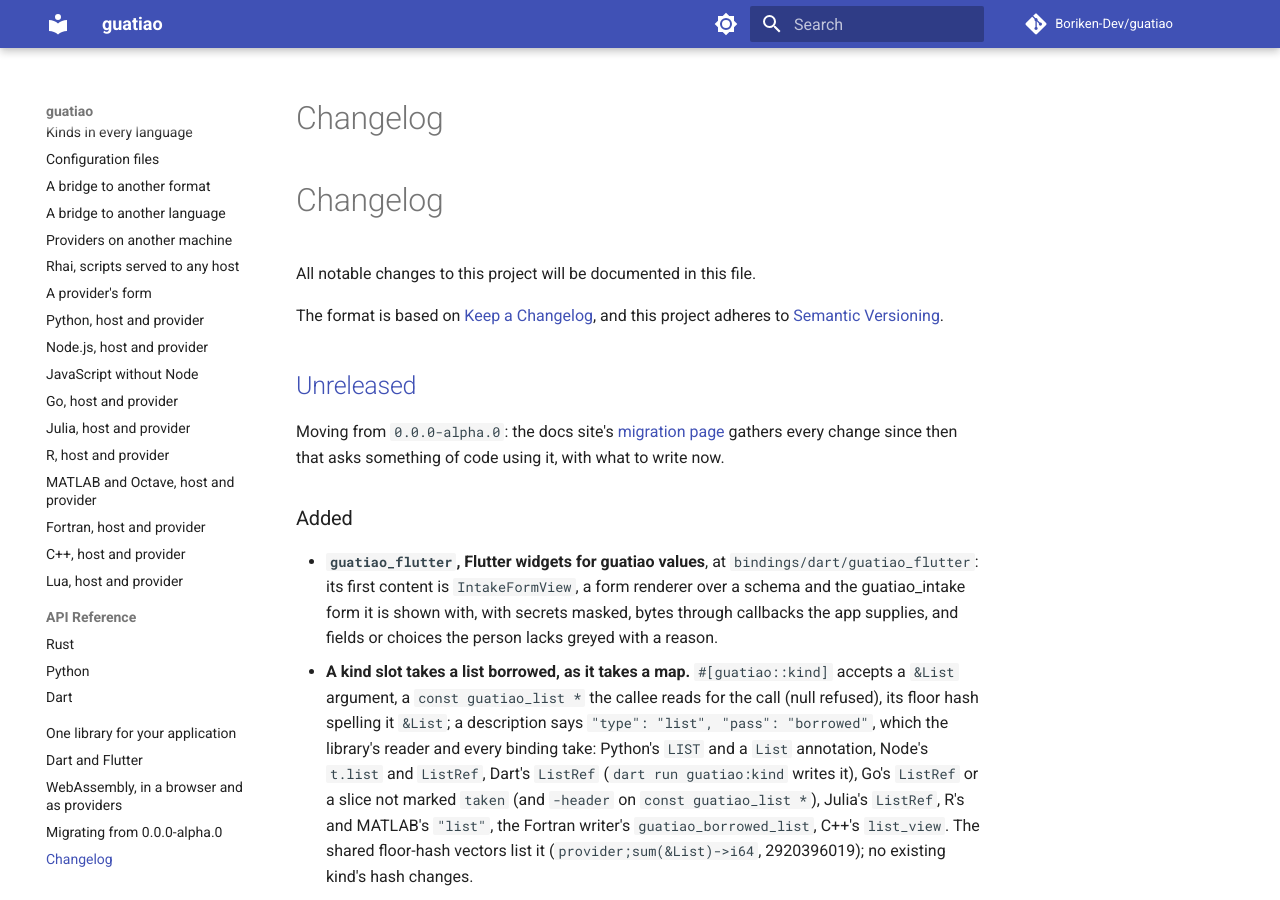
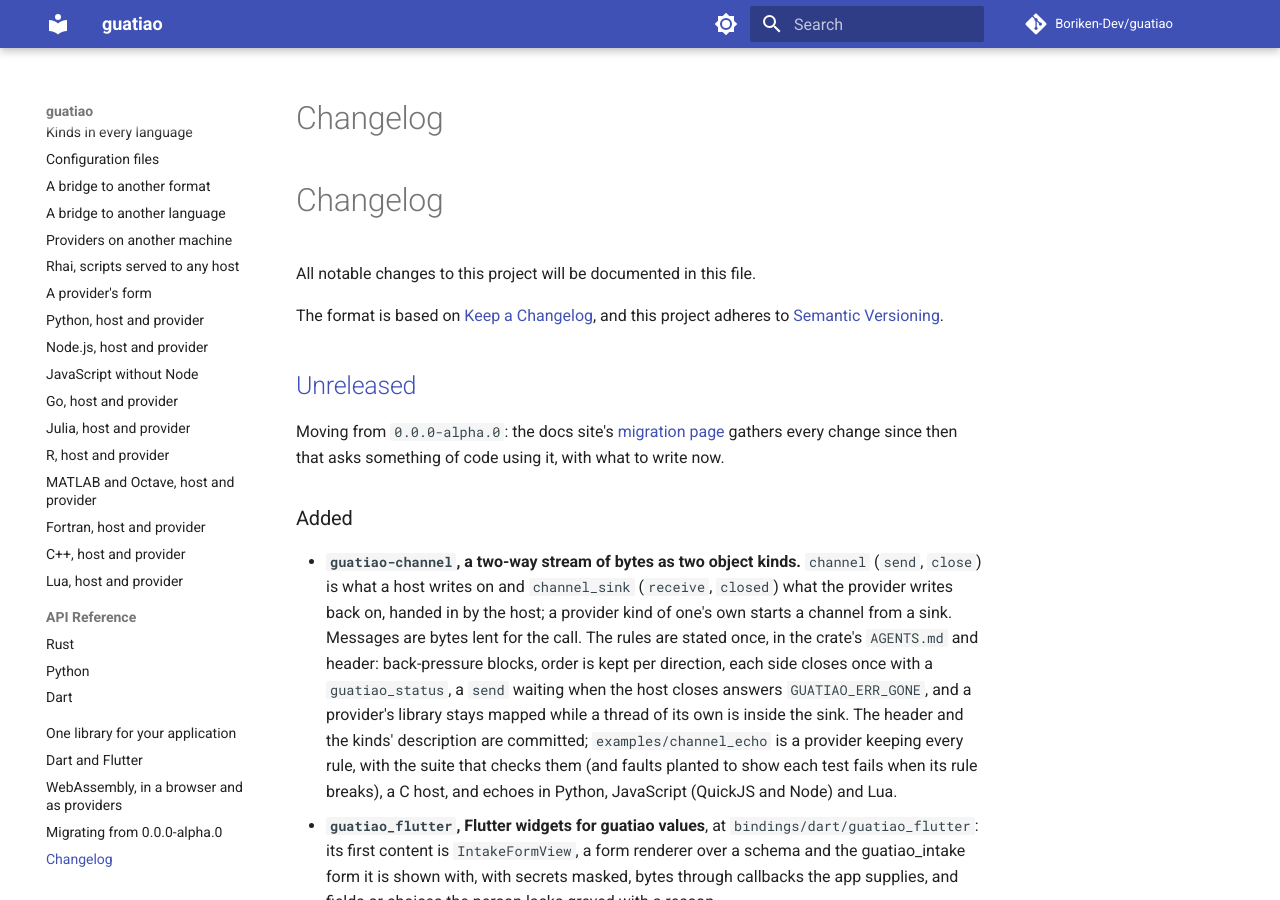
Before and after one commit to Boriken-Dev/guatiao, an MkDocs documentation site: the page built from docs/changelog.md, in a window 1280 px wide and 900 px high. Built offline with MkDocs 1.6.1 and Material for MkDocs 9.7.7, drawn with Linux system fonts in a browser that asks for light colours; comment, search, counter and statistics services are not loaded; some of the changed text lies outside the part shown.

Commit message:
docs: the channel kinds and the Node handle's destroy in the changelog and guides

```diff
--- a/CHANGELOG.md
+++ b/CHANGELOG.md
@@ -14,6 +14,20 @@ write now.
 
 ### Added
 
+- **`guatiao-channel`, a two-way stream of bytes as two object kinds.**
+  `channel` (`send`, `close`) is what a host writes on and `channel_sink`
+  (`receive`, `closed`) what the provider writes back on, handed in by the
+  host; a provider kind of one's own starts a channel from a sink. Messages
+  are bytes lent for the call. The rules are stated once, in the crate's
+  `AGENTS.md` and header: back-pressure blocks, order is kept per
+  direction, each side closes once with a `guatiao_status`, a `send` waiting
+  when the host closes answers `GUATIAO_ERR_GONE`, and a provider's library
+  stays mapped while a thread of its own is inside the sink. The header
+  and the kinds' description are committed;
+  `examples/channel_echo` is a provider keeping every rule, with the suite
+  that checks them (and faults planted to show each test fails when its
+  rule breaks), a C host, and echoes in Python, JavaScript (QuickJS and
+  Node) and Lua.
 - **`guatiao_flutter`, Flutter widgets for guatiao values**, at
   `bindings/dart/guatiao_flutter`: its first content is `IntakeFormView`,
   a form renderer over a schema and the guatiao_intake form it is shown
@@ -1573,6 +1587,13 @@ write now.
   "string", "enum": ["none"]}]}`) is counted in a unit as a number is, and
   the unit belongs to that arm; `check` still refuses one on a union with
   no numeric arm or with two.
+
+- **A Node object handle ends with `destroy()`, so a kind may have slots
+  named `close` and `closed`.** The handle's own `close()` and `closed`
+  gave way to a slot of that name on that kind's handles; `destroy()` and
+  `using` always end the object, and `close()` still does where the kind
+  has no such slot. A slot named `destroy` is refused.
+
 - **A JavaScript provider's `static available()` is asked each time a host
   asks, under guatiao-source-js as under Node.** A provider unavailable
   when its library opened was left out of the library; it is now listed,
```
Also changed, not shown: AGENTS.md (+22 -5 lines), crates/guatiao-channel/AGENTS.md (+22 -2 lines), docs/node.md (+3 -1 lines).
